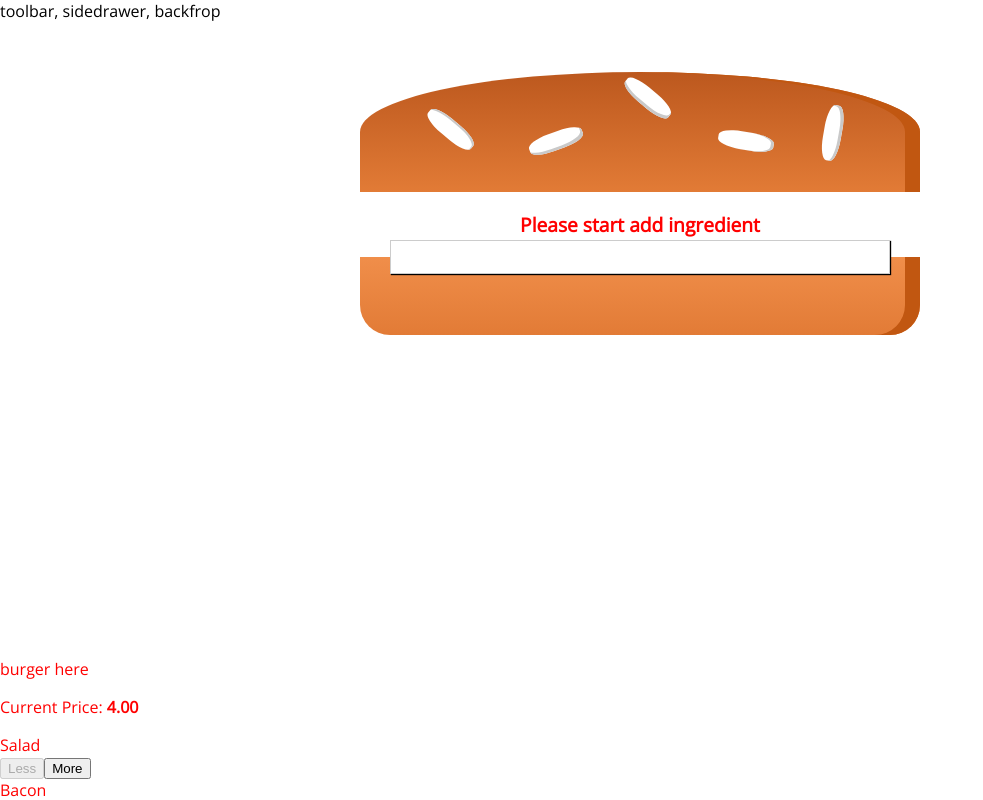
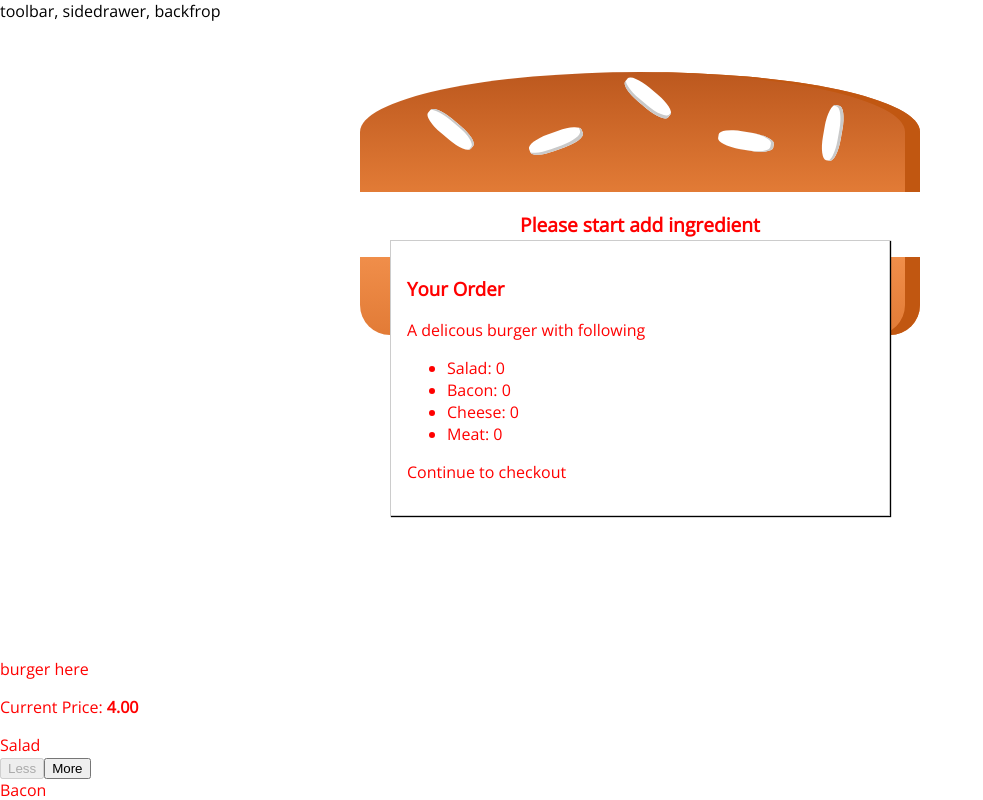
Before and after one commit to sasa-us/React-practice, a React (Create React App) app in the folder burger-builder-starting-setup/: page / in a window 1280 px wide. Shown: the top 800 px of the page, without its empty margins (0-983 px from the left). Built offline with nearby package versions, Linux system fonts and the light colour scheme.

Commit message:
add modal dynamic show the ingredient num

```diff
--- /dev/null
+++ b/burger-builder-starting-setup/src/components/Burger/OrderSummary/OrderSummary.js
@@ -0,0 +1,28 @@
+import React from 'react';
+
+import Aux from '../../../hoc/Aux';
+
+const orderSummary = (props) => {
+    //need title and list order and price
+    //checkout
+
+    const ingredientSummary = Object.keys(props.ingredients)
+            .map(igKey => {
+                return (<li key={igKey}>
+                        <span style={{textTransform: 'capitalize'}}>{igKey}:</span> {props.ingredients[igKey]}
+                    </li>);
+            });
+
+    return (
+        <Aux>
+            <h3>Your Order</h3>
+            <p>A delicous burger with following </p>
+            <ul>
+                {ingredientSummary}
+            </ul>
+            <p>Continue to checkout</p>
+        </Aux>
+    )
+}
+
+export default orderSummary;
--- a/burger-builder-starting-setup/src/containers/BurgerBuilder/BurgerBuilder.js
+++ b/burger-builder-starting-setup/src/containers/BurgerBuilder/BurgerBuilder.js
@@ -3,6 +3,7 @@
 import Burger from '../../components/Burger/Burger';
 import BuildControls from '../../components/Burger/BuildControls/BuildControls';
 import Modal from '../../components/UI/Modal/Modal';
+import OrderSummary from '../../components/Burger/OrderSummary/OrderSummary';
 
 
 const INGREDIENT_PRICES = {
@@ -106,7 +107,9 @@
         //{salad: true, meat: false, ....}
         return (
             <Aux>
-            <Modal />
+            <Modal>
+                <OrderSummary ingredients={this.state.ingredients}/>
+            </Modal>
                 <Burger  ingredients={this.state.ingredients} />
                 <div>burger here</div>
                 <BuildControls
```
